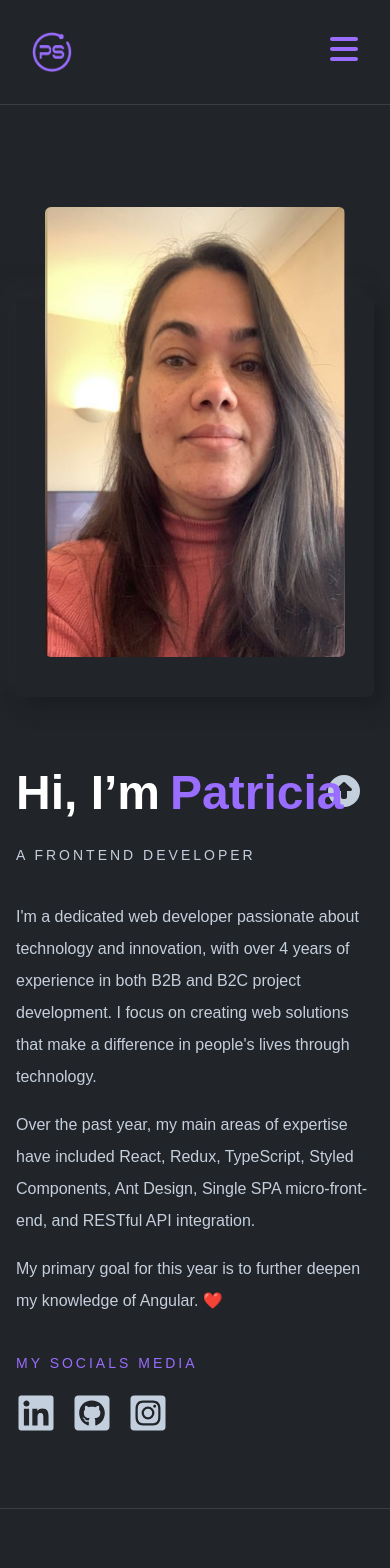
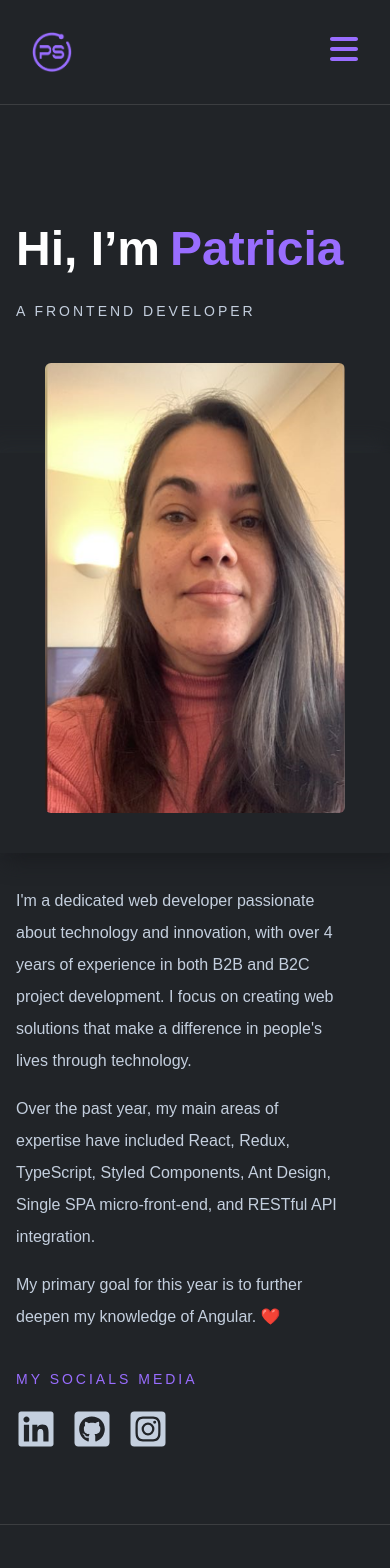
Before and after one commit to patriciasegantine/patriciasegantine-portfolio, a React (Vite) app: page / in a window 390 px wide. Shown: the top 1568 px of the page. Built offline with nearby package versions, Linux system fonts and the light colour scheme.

Commit message:
feat: update MUI components and responsive about

```diff
--- /dev/null
+++ b/src/components/infoPerfil/InfoPerfil.styles.ts
@@ -0,0 +1,15 @@
+import styled from "styled-components";
+import { theme } from "../../theme.ts";
+
+export const InfoPerfilContent = styled.div`
+  align-self: center;
+  justify-self: center;
+  flex: 60;
+
+  p {
+    color: ${theme["color-neutral-light"]};
+    font-size: ${theme["font-size-m"]};
+    line-height: ${theme["line-height-l"]};
+    margin-bottom: ${theme["spacing-small"]};
+  }
+`
--- /dev/null
+++ b/src/components/infoPerfil/infoPerfil.tsx
@@ -0,0 +1,34 @@
+import React from 'react';
+import { SocialMediaContainer } from "../../view/about/about.styles.ts";
+import { Subtitle } from "../../global.styles.ts";
+import { SocialMedia } from "../social-media/social-media.tsx";
+import { InfoPerfilContent } from "./InfoPerfil.styles.ts";
+
+export const InfoPerfil = () => {
+  return (
+    <InfoPerfilContent>
+      <p>
+        I'm a dedicated web developer passionate about technology and innovation, with over 4 years of experience in
+        both B2B and B2C project development. I focus on creating web solutions that make a difference in people's
+        lives through technology.
+      </p>
+
+      <p>
+        Over the past year, my main areas of expertise have included React, Redux, TypeScript, Styled Components,
+        Ant Design, Single SPA micro-front-end, and RESTful API integration.
+      </p>
+
+      <p>
+        My primary goal for this year is to further deepen my knowledge of Angular. ❤️
+      </p>
+
+      <SocialMediaContainer>
+        <Subtitle>
+          My socials media
+        </Subtitle>
+        <SocialMedia/>
+      </SocialMediaContainer>
+
+    </InfoPerfilContent>
+  );
+};
--- a/src/view/about/about.styles.ts
+++ b/src/view/about/about.styles.ts
@@ -1,43 +1,23 @@
 import styled from "styled-components";
 import { SectionContainer } from "../../global.styles.ts";
 import { theme } from "../../theme.ts";
+import { Grid } from "@mui/material";
 
 export const AboutContainer = styled(SectionContainer)`
   margin-top: ${theme["spacing-extra-big"]};
 `
 
-export const AboutContent = styled.div`
+export const AboutContent = styled(Grid)`
   display: flex;
-  gap: ${theme["spacing-small"]};
+    //gap: ${theme["spacing-small"]};
 
   @media (max-width: ${theme["tablet"]}) {
     flex-direction: column-reverse;
   }
-
 `
 
 const PerfilBox = styled.span`
   flex: 1;
-`
-
-export const InfoPerfil = styled(PerfilBox)`
-  align-self: center;
-  justify-self: center;
-  flex: 60;
-
-  span {
-    font-family: ${theme["font-secondary"]};
-    padding-left: 10px;
-    color: ${theme["color-highlight"]};
-  }
-
-  p {
-    color: ${theme["color-neutral-light"]};
-    font-size: ${theme["font-size-m"]};
-    line-height: ${theme["line-height-l"]};
-    margin-bottom: ${theme["spacing-small"]};
-  }
-
 `
 
 export const TitlePerfil = styled.div`
@@ -54,6 +34,11 @@ export const TitlePerfil = styled.div`
     margin-bottom: ${theme["spacing-small"]};
   }
 
+  span {
+    font-family: ${theme["font-secondary"]};
+    padding-left: 10px;
+    color: ${theme["color-highlight"]};
+  }
 `
 
 export const ImgPerfil = styled(PerfilBox)`
@@ -91,7 +76,6 @@ export const ImgContent = styled.div`
   @media (max-width: ${theme["laptop"]}) {
     margin-top: ${theme["spacing-extra-big"]};
   }
-
 `
 
 export const SocialMediaContainer = styled.div`
--- a/src/view/about/about.tsx
+++ b/src/view/about/about.tsx
@@ -1,22 +1,15 @@
 import img from '../../assets/img/perfil-img.png'
-import {
-  AboutContainer,
-  AboutContent,
-  ImgContent,
-  ImgPerfil,
-  InfoPerfil,
-  SocialMediaContainer,
-  TitlePerfil
-} from "./about.styles.ts";
-import { Destaque, Subtitle, Title } from "../../global.styles.ts";
-import { SocialMedia } from "../../components/social-media/social-media.tsx";
+import { AboutContainer, AboutContent, ImgContent, ImgPerfil, TitlePerfil } from "./about.styles.ts";
+import { Grid } from "@mui/material";
+import { InfoPerfil } from "../../components/infoPerfil/infoPerfil.tsx";
+import { theme } from "../../theme.ts";
+import { Destaque, Title } from "../../global.styles.ts";
+import React from "react";
 
 export const About = () => {
 
   return (
     <AboutContainer id="about">
-      <AboutContent>
-        <InfoPerfil>
       <TitlePerfil>
         <Title>Hi, I’m
           <span>Patricia</span>
@@ -24,35 +17,19 @@ export const About = () => {
         <Destaque>a Frontend Developer</Destaque>
       </TitlePerfil>
 
-          <p>
-            I'm a dedicated web developer passionate about technology and innovation, with over 4 years of experience in
-            both B2B and B2C project development. I focus on creating web solutions that make a difference in people's
-            lives through technology.
-          </p>
+      <AboutContent container sx={{flexDirection: {xs: 'column-reverse', md: 'row'}}}>
+        <Grid item xs={12} md={7} paddingRight={theme["spacing-regular"]}>
+          <InfoPerfil/>
+        </Grid>
 
-          <p>
-            Over the past year, my main areas of expertise have included React, Redux, TypeScript, Styled Components,
-            Ant Design, Single SPA micro-front-end, and RESTful API integration.
-          </p>
-
-          <p>
-            My primary goal for this year is to further deepen my knowledge of Angular. ❤️
-          </p>
-
-          <SocialMediaContainer>
-            <Subtitle>
-              My socials media
-            </Subtitle>
-            <SocialMedia/>
-          </SocialMediaContainer>
-
-        </InfoPerfil>
-
+        <Grid item xs={12} md={5} display={'flex'} justifyContent={'center'}>
           <ImgPerfil>
             <ImgContent>
               <img src={img} alt=""/>
             </ImgContent>
           </ImgPerfil>
+
+        </Grid>
       </AboutContent>
 
 
```
Lines whose indentation alone changed are shown as unchanged.
